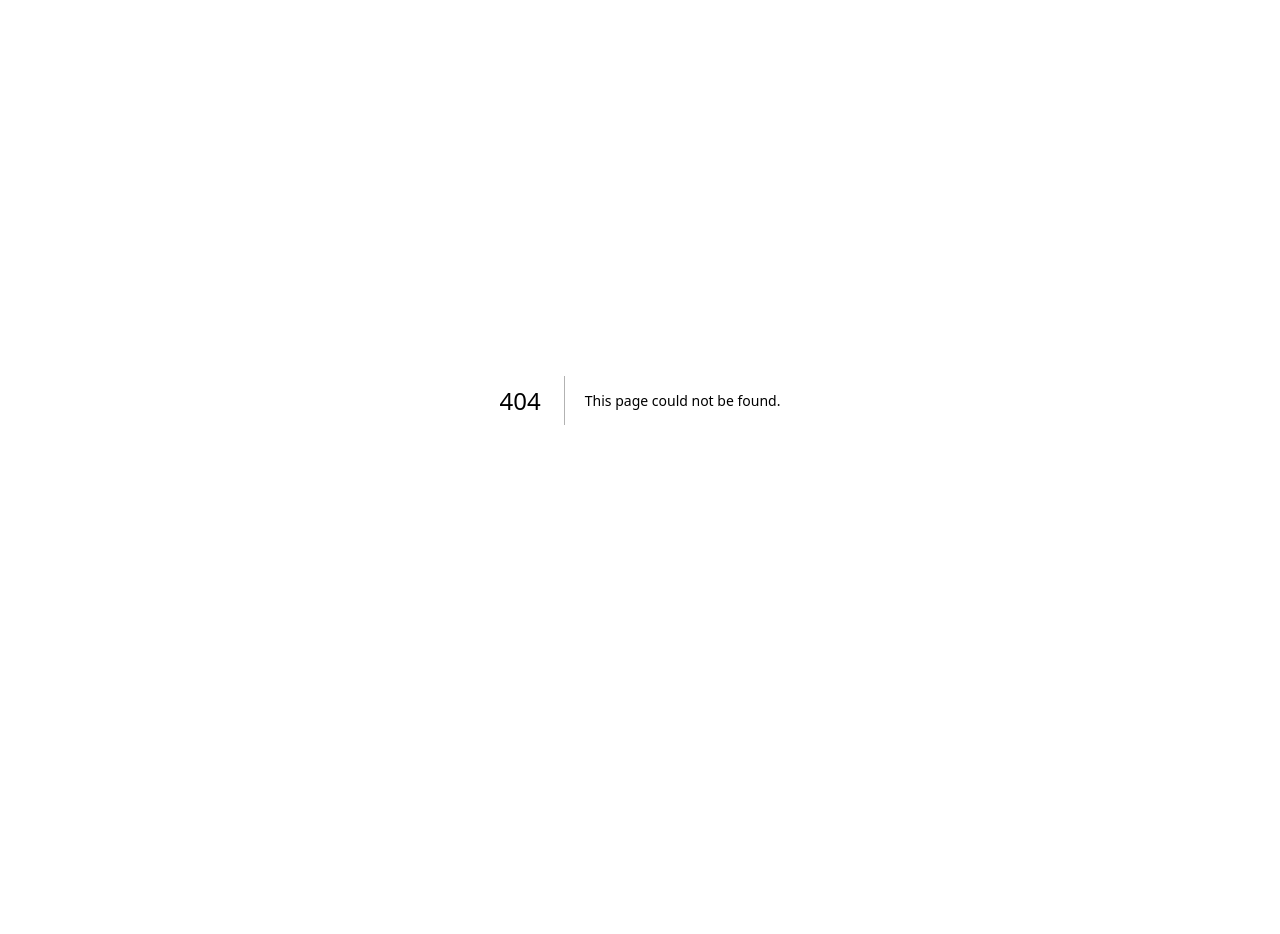
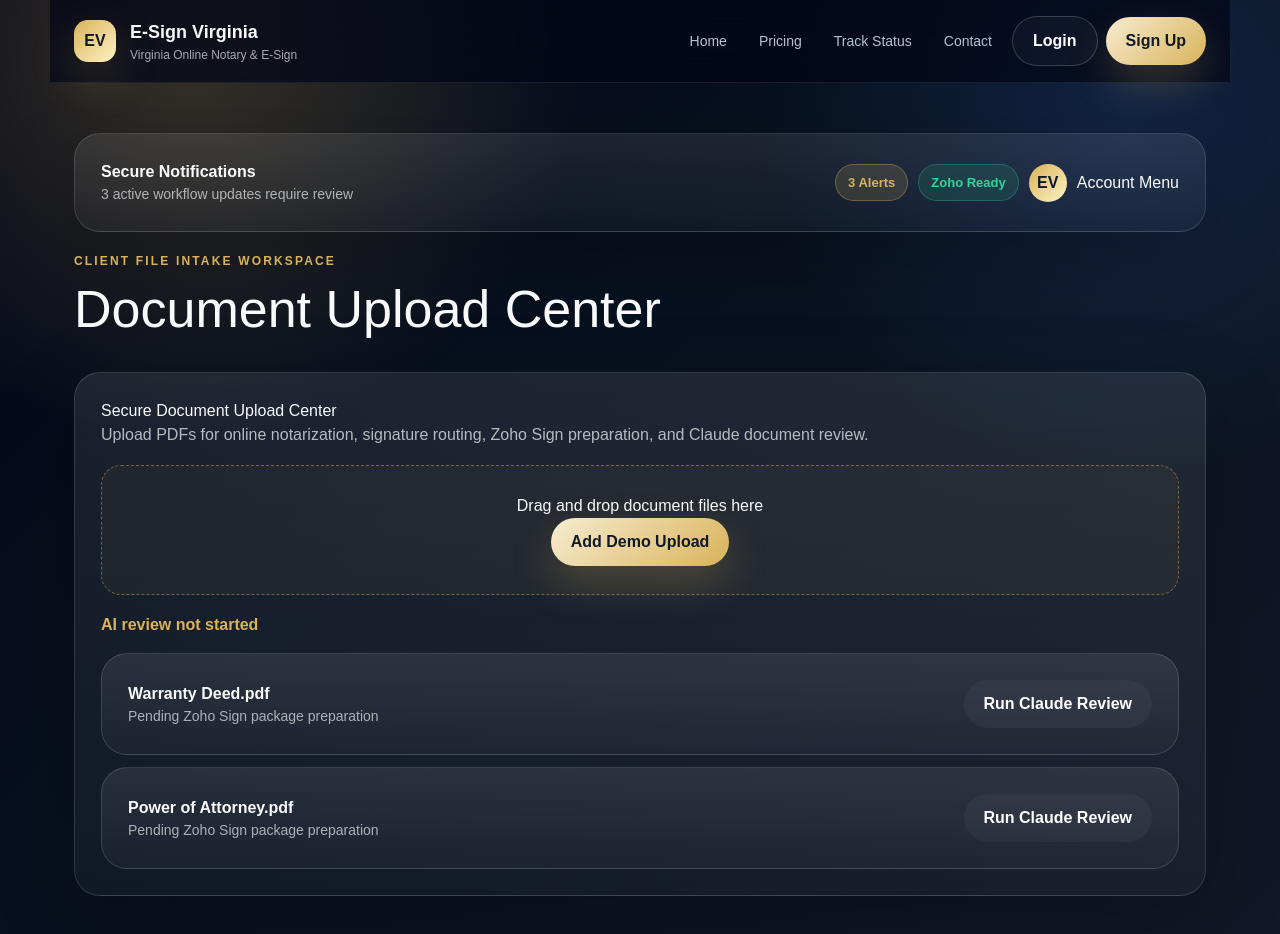
Before and after one commit to rawillia9801/esign, a Next.js app: page /customer/upload-center in a window 1280 px wide. Before the commit this address had no page. Shown: the top 934 px of the page. Before the commit the page ends 800 px from the top, so only its background shows below. Built offline with nearby package versions, Linux system fonts and the light colour scheme.

Commit message:
Add dedicated customer document upload center page

```diff
--- /dev/null
+++ b/app/customer/upload-center/page.tsx
@@ -0,0 +1,19 @@
+import Header from '../../../components/Header'
+import ProfileBar from '../../../components/ProfileBar'
+import DocumentUploadCenter from '../../../components/DocumentUploadCenter'
+
+export default function UploadCenterPage(){
+ return (
+  <main className="container">
+    <Header />
+    <div style={{padding:'50px 0'}}>
+      <ProfileBar />
+      <div className="eyebrow">Client File Intake Workspace</div>
+      <h1 style={{fontSize:'52px'}}>Document Upload Center</h1>
+      <div style={{marginTop:'24px'}}>
+        <DocumentUploadCenter />
+      </div>
+    </div>
+  </main>
+ )
+}
```
